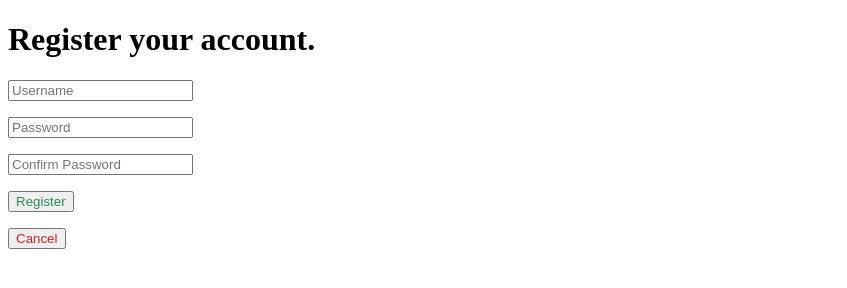
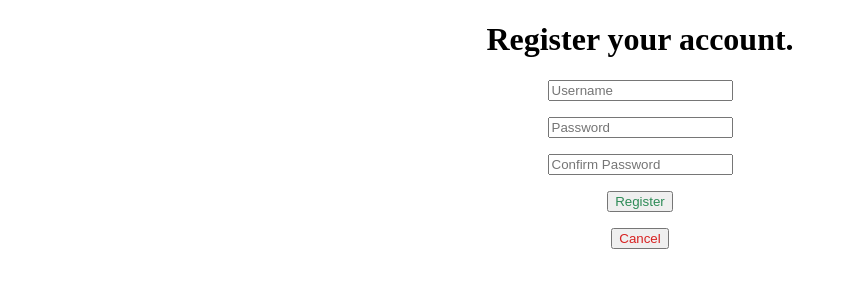
Before and after one commit to kairimdb/ITPC_3_Prelim_Exam, a plain HTML site: page register.html in a window 1280 px wide. Shown: the whole page, without its empty margins (0-847 px from the left). Drawn offline with Linux system fonts and the light colour scheme.

Commit message:
added css

```diff
--- a/register.html
+++ b/register.html
@@ -2,7 +2,12 @@
 
 <html lang="en" >
 <head>
+    <style>
+        #divcontainer {
+            text-align:center;
+        }
 
+    </style>
     <title>Register</title>
 </head>
 <body>
```
